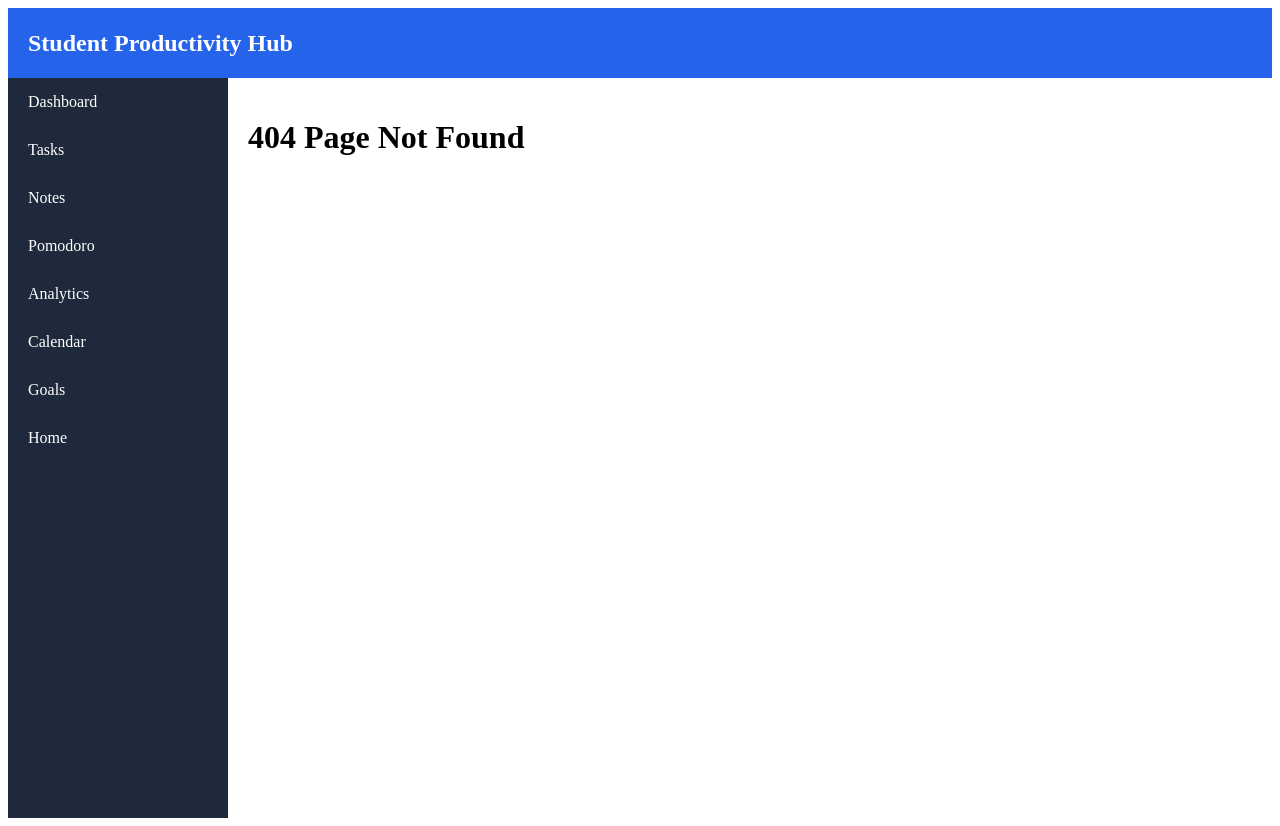
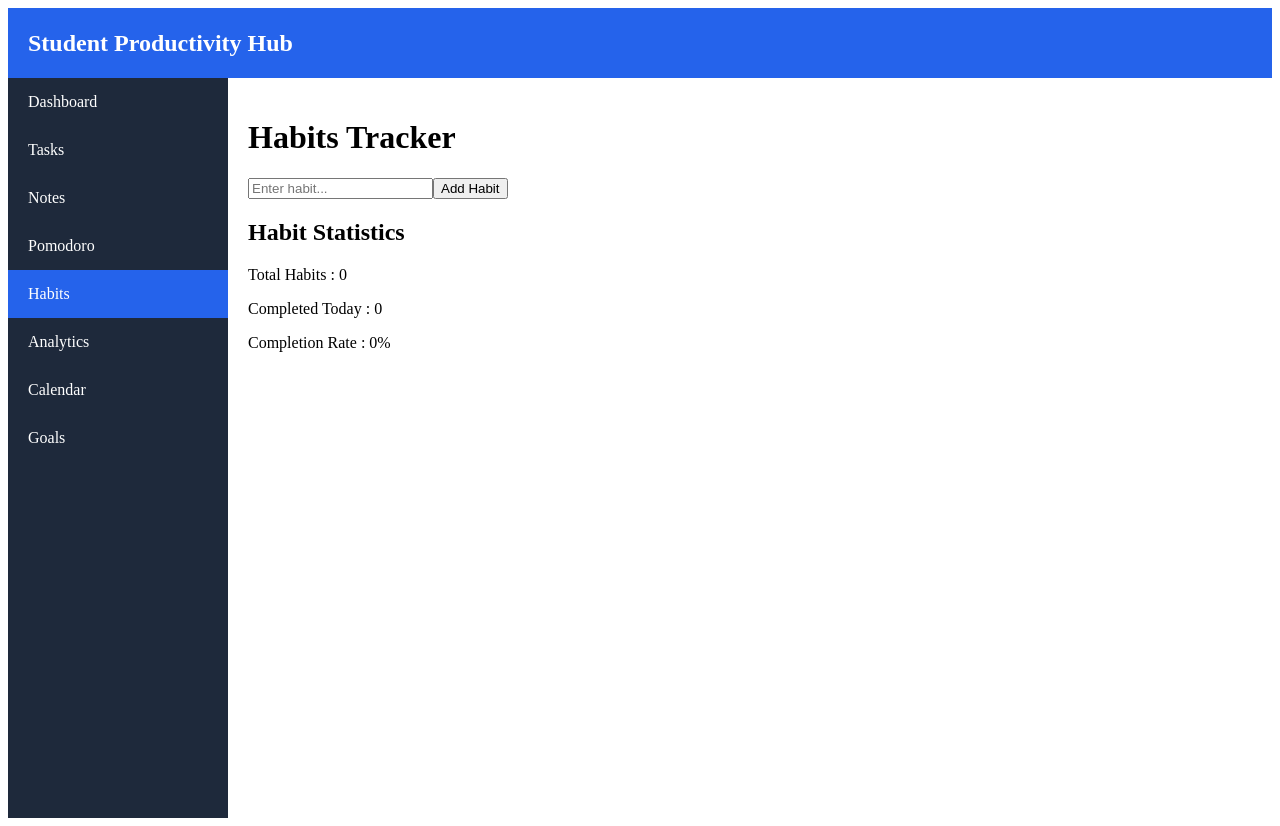
Before and after one commit to rake-sh129/student-productivity-hub, a React (Vite) app: page /student-productivity-hub/habits in a window 1280 px wide. Before the commit this address had no page. Built offline with nearby package versions, Linux system fonts and the light colour scheme.

Commit message:
feat: complete Habits module (Card, Form, Stats, Tracker, Reducer)

```diff
--- a/src/components/Sidebar/Sidebar.jsx
+++ b/src/components/Sidebar/Sidebar.jsx
@@ -14,13 +14,14 @@ const Sidebar = () => {
 
             <NavLink to="pomodoro" >Pomodoro </NavLink>
 
+            <NavLink to="habits" >Habits </NavLink>
+
             <NavLink to="analytics" >Analytics </NavLink>
 
             <NavLink to="calendar" >Calendar </NavLink>
 
             <NavLink to="goals" >Goals </NavLink>
 
-            <NavLink to="home" >Home </NavLink>
         </aside>
 
     </div>
--- a/src/features/habits/Habits.jsx
+++ b/src/features/habits/Habits.jsx
@@ -0,0 +1,29 @@
+import { useReducer } from "react";
+import HabitCard from "./HabitsCard";
+import HabitForm from "./HabitsForm";
+import HabitStats from "./HabitsStats";
+import WeeklyTracker from "./WeeklyTracker";
+import { habitsReducer, initialState } from "./habitsReducer";
+
+const Habits = () => {
+  const [state, dispatch] = useReducer(habitsReducer, initialState);
+
+  return (
+    <div>
+      <h1>Habits Tracker</h1>
+      <HabitForm dispatch={dispatch} />
+      <HabitStats habits={state.habits} />
+
+      <div>
+        {state.habits.map((habit) => (
+          <div key={habit.id}>
+            <HabitCard habit={habit} dispatch={dispatch} />
+            <WeeklyTracker habit={habit} />
+          </div>
+        ))}
+      </div>
+    </div>
+  );
+};
+
+export default Habits;
--- a/src/features/habits/HabitsCard.jsx
+++ b/src/features/habits/HabitsCard.jsx
@@ -0,0 +1,32 @@
+import WeeklyTracker from "./WeeklyTracker";
+
+const HabitsCard = ({ habit, dispatch }) => {
+  const todayDate =
+    new Date().toISOString().split("T")[0];
+
+  const completedToday =
+    habit.completedDates.includes(todayDate);
+
+  return (
+    <div>
+      <h3>{habit.title}</h3>
+
+      <button
+        onClick={() =>
+          dispatch({
+            type: "TOGGLE_HABIT",
+            payload: habit.id,
+          })
+        }
+      >
+        {completedToday
+          ? "Completed Today ✓"
+          : "Mark Complete"}
+      </button>
+
+      <WeeklyTracker habit={habit} />
+    </div>
+  );
+};
+
+export default HabitsCard
--- a/src/features/habits/HabitsForm.jsx
+++ b/src/features/habits/HabitsForm.jsx
@@ -0,0 +1,35 @@
+import { useState } from "react";
+
+const HabitForm = ({ dispatch }) => {
+  const [text, setText] = useState("");
+
+  const handleSubmit = (e) => {
+    e.preventDefault();
+
+    if (!text.trim()) return;
+
+    dispatch({
+      type: "ADD_HABIT",
+      payload: text,
+    });
+
+    setText("");
+  };
+
+  return (
+    <form onSubmit={handleSubmit}>
+      <input
+        type="text"
+        placeholder="Enter habit..."
+        value={text}
+        onChange={(e) => setText(e.target.value)}
+      />
+
+      <button type="submit">
+        Add Habit
+      </button>
+    </form>
+  );
+};
+
+export default HabitForm;
--- a/src/features/habits/HabitsStats.jsx
+++ b/src/features/habits/HabitsStats.jsx
@@ -0,0 +1,28 @@
+const HabitStats = ({ habits }) => {
+    const totalHabits = habits.length;
+
+    const completedHabits = habits.filter(
+      (habit) => habit.completed
+    ).length;
+
+    const completionRate =
+      totalHabits === 0
+        ? 0
+        : Math.round(
+            (completedHabits / totalHabits) * 100
+          );
+
+    return (
+      <div>
+        <h2>Habit Statistics</h2>
+
+        <p>Total Habits : {totalHabits}</p>
+
+        <p>Completed Today : {completedHabits}</p>
+
+        <p>Completion Rate : {completionRate}%</p>
+      </div>
+    );
+  };
+
+  export default HabitStats;
--- a/src/features/habits/WeeklyTracker.jsx
+++ b/src/features/habits/WeeklyTracker.jsx
@@ -0,0 +1,35 @@
+const WeeklyTracker = ({ habit }) => {
+    if (!habit) return null;
+
+    const getCurrentWeek = () => {
+      const today = new Date();
+      const monday = new Date(today);
+      monday.setDate(today.getDate() - ((today.getDay() + 6) % 7));
+
+      return Array.from({ length: 7 }, (_, index) => {
+        const date = new Date(monday);
+        date.setDate(monday.getDate() + index);
+        return date.toISOString().split("T")[0];
+      });
+    };
+
+    const weekDates = getCurrentWeek();
+    const weekDays = ["M", "T", "W", "T", "F", "S", "S"];
+
+    return (
+      <div style={{ display: "flex", gap: "12px", marginTop: "10px" }}>
+        {weekDates.map((date, index) => {
+          const completed = habit.completedDates?.includes(date) ?? false;
+
+          return (
+            <div key={date} style={{ textAlign: "center" }}>
+              <div style={{ fontSize: "20px" }}>{completed ? "✅" : "⬜"}</div>
+              <small>{weekDays[index]}</small>
+            </div>
+          );
+        })}
+      </div>
+    );
+  };
+
+  export default WeeklyTracker
--- a/src/features/habits/habitsReducer.js
+++ b/src/features/habits/habitsReducer.js
@@ -0,0 +1,64 @@
+export const initialState = {
+    habits: [],
+  };
+
+  const today = () => new Date().toISOString().split("T")[0];
+
+  export const habitsReducer = (state, action) => {
+    switch (action.type) {
+      case "ADD_HABIT":
+        return {
+          ...state,
+          habits: [
+            ...state.habits,
+            {
+              id: Date.now(),
+              title: action.payload,
+              streak: 0,
+              completedDates: [],
+            },
+          ],
+        };
+
+      case "DELETE_HABIT":
+        return {
+          ...state,
+          habits: state.habits.filter(
+            (habit) => habit.id !== action.payload
+          ),
+        };
+
+      case "TOGGLE_HABIT":
+        return {
+          ...state,
+          habits: state.habits.map((habit) => {
+            if (habit.id !== action.payload) return habit;
+
+            const todayDate = today();
+
+            const alreadyCompleted =
+              habit.completedDates.includes(todayDate);
+
+            if (alreadyCompleted) {
+              return {
+                ...habit,
+                completedDates: habit.completedDates.filter(
+                  (date) => date !== todayDate
+                ),
+              };
+            }
+
+            return {
+              ...habit,
+              completedDates: [
+                ...habit.completedDates,
+                todayDate,
+              ],
+            };
+          }),
+        };
+
+      default:
+        return state;
+    }
+  };
--- a/src/pages/Habits.jsx
+++ b/src/pages/Habits.jsx
@@ -1,11 +1,7 @@
+import HabitsMain from "../features/habits/Habits"
 
-
-const Habits = () => {
-  return (
-    <div>
-
-    </div>
-  )
+const HabitsPage = () => {
+  return <HabitsMain/>
 }
 
-export default Habits
+export default HabitsPage
--- a/src/routes/AppRoutes.jsx
+++ b/src/routes/AppRoutes.jsx
@@ -1,7 +1,7 @@
 import {Routes ,Route } from "react-router-dom";
 
 import MainLayout from "../components/layout/MainLayout";
-import Home from "../pages/Home";
+import Habits from "../pages/Habits";
 import Dashboard from "../pages/Dashboard";
 import Notes from "../pages/Notes";
 import Tasks from "../pages/Tasks";
@@ -16,7 +16,7 @@ const AppRoutes = () => {
     <Routes>
       <Route element={<MainLayout />}>
         <Route index element={<Dashboard />} />
-        <Route path="home" element={<Home />} />
+        <Route path="habits" element={<Habits />} />
         <Route path="notes" element={<Notes />} />
         <Route path="tasks" element={<Tasks />} />
         <Route path="pomodoro" element={<Pomodoro />} />
```
